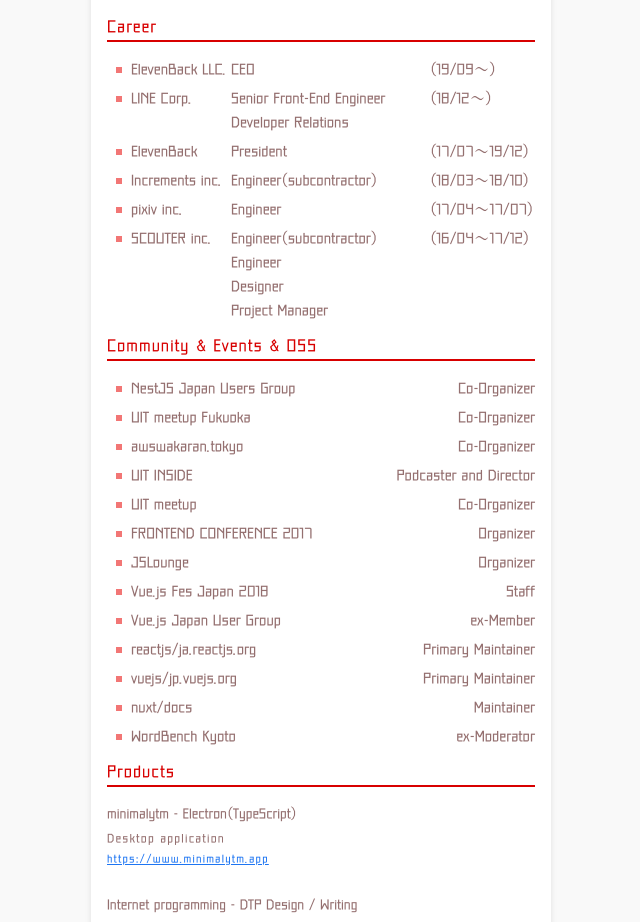
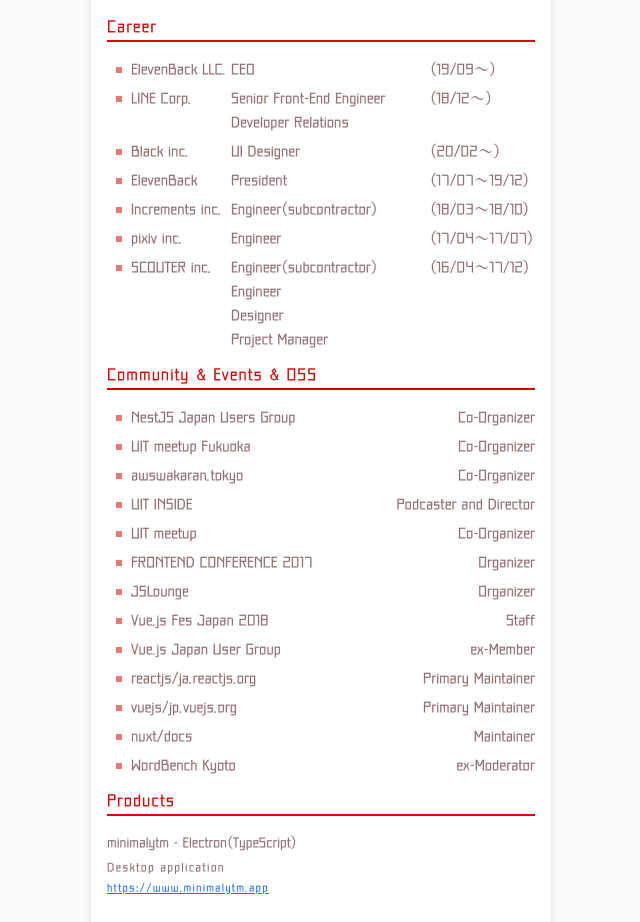
Before and after one commit to potato4d/potato4d.me, a Nuxt app: page / in a window 1280 px wide. Shown: the part 1080-2002 px from the top of the page, without its empty margins (319-959 px from the left). Built offline with nearby package versions, Linux system fonts and the light colour scheme.

Commit message:
Update source.ts

```diff
--- a/app/assets/source.ts
+++ b/app/assets/source.ts
@@ -10,6 +10,11 @@
     title: 'LINE Corp.',
     range: '18/12〜',
     role: 'Senior Front-End Engineer <br />Developer Relations'
+  },
+  {
+    title: 'Black inc.',
+    range: '20/02〜',
+    role: 'UI Designer'
   },
   {
     title: 'ElevenBack',
```
